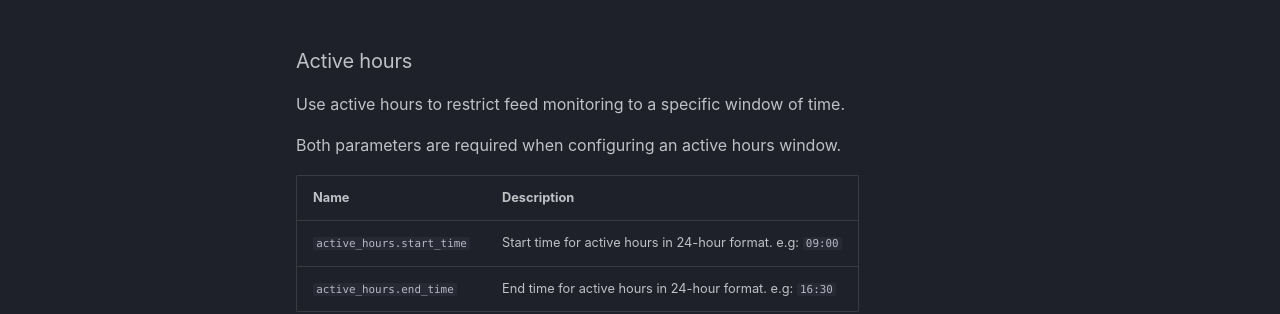
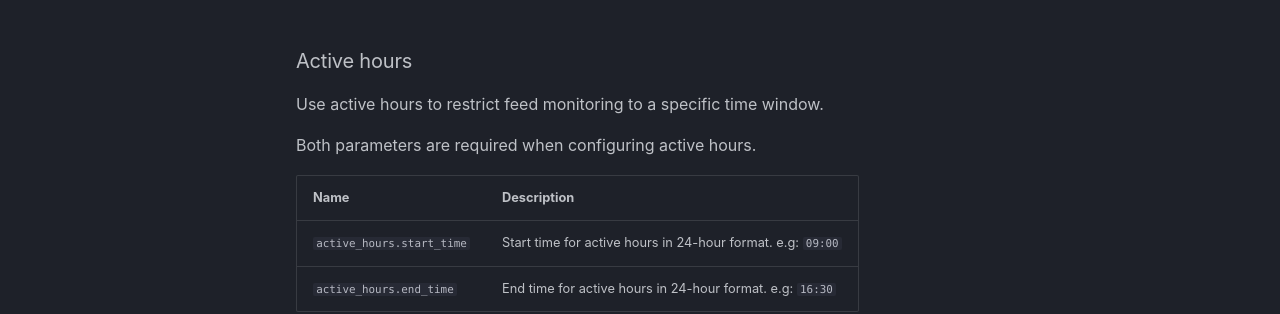
Before and after one commit to VerifiedJoseph/vigilant, an MkDocs documentation site: the page built from docs/feeds.md, in a window 1280 px wide and 900 px high, scrolled down 1036 px. Shown: the part 387-701 px from the top of the window. Built offline with MkDocs 1.6.1 and Material for MkDocs 9.7.7, drawn with Linux system fonts in a browser that asks for light colours; plug-ins that fetch from the network failed and are left out; comment, search, counter and statistics services are not loaded.

Commit message:
Update feeds.md

```diff
--- a/docs/feeds.md
+++ b/docs/feeds.md
@@ -43,9 +43,9 @@ feeds:
 
 ### Active hours
 
-Use active hours to restrict feed monitoring to a specific window of time.
+Use active hours to restrict feed monitoring to a specific time window.
 
-Both parameters are required when configuring an active hours window.
+Both parameters are required when configuring active hours.
 
 | Name                     | Description                                                  |
 | ------------------------ | ------------------------------------------------------------ |
```
